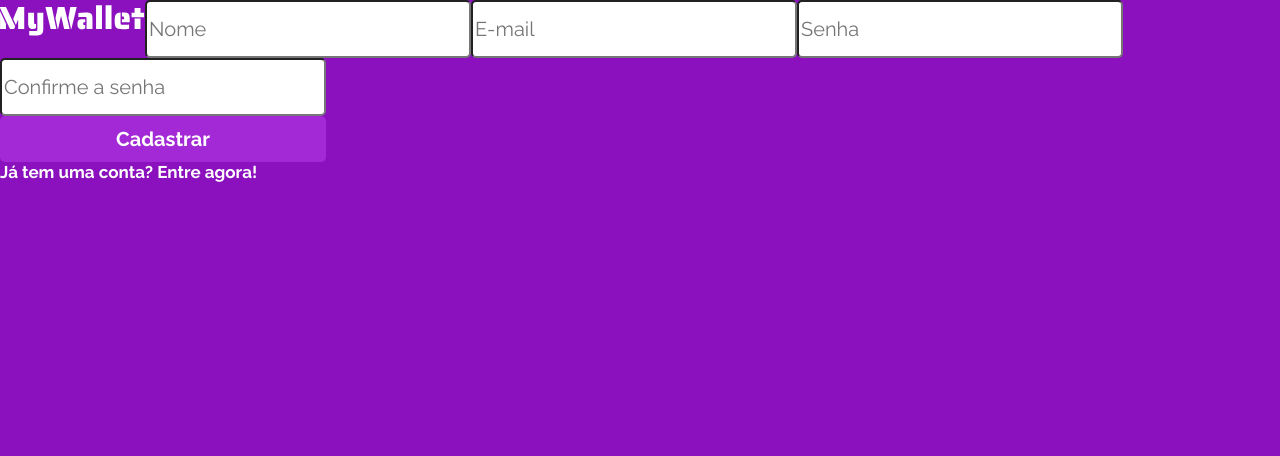
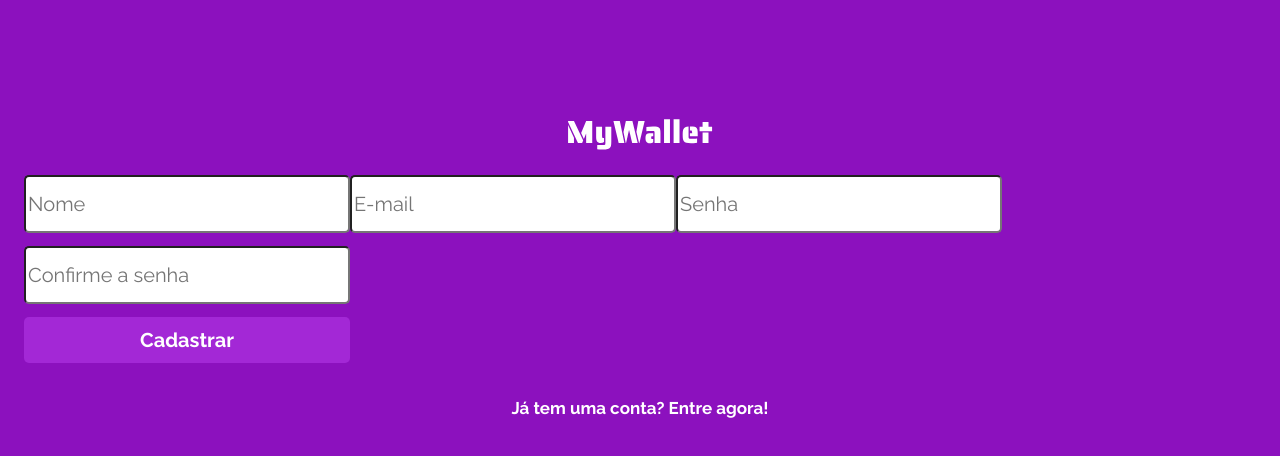
Before and after one commit to Victormarzo/My-Wallet-Front, a React (Create React App) app: page /signup in a window 1280 px wide. Shown: the top 456 px of the page. Built offline with nearby package versions, Linux system fonts and the light colour scheme.

Commit message:
Adicionado alguns componentes reutilizaveis

```diff
--- a/src/assets/styles/globalStyles.js
+++ b/src/assets/styles/globalStyles.js
@@ -34,6 +34,7 @@ footer, header, hgroup, menu, nav, section {
 }
 body {
 	line-height: 1;
+	padding: 24px;
 }
 ol, ul {
 	list-style: none;
--- a/src/components/Components.js
+++ b/src/components/Components.js
@@ -15,6 +15,17 @@ function P({children}){
         <PWrapper>{children}</PWrapper>
     )
 }
+function Center({children}){
+    return(
+        <CenterWrapper>{children}</CenterWrapper>
+        )
+}
+function H1({children}){
+    return(
+        <H1Wrapper>{children}</H1Wrapper>
+    )
+}
+
 const InputWrapper =styled.input`
     width: 326px;
     height: 58px;
@@ -26,6 +37,7 @@ const InputWrapper =styled.input`
     font-size: 20px;
     line-height: 23px;
     color: #000000;
+    margin-bottom: 13px;
 
 `
 const ButtonWrapper =styled.button`
@@ -43,6 +55,7 @@ const ButtonWrapper =styled.button`
     align-items: center;
     justify-content: center;
     border: 0;
+    margin-bottom:35px;
 `
 const PWrapper=styled.p`
     font-family: 'Raleway';
@@ -52,6 +65,19 @@ const PWrapper=styled.p`
     line-height: 20px;
     color: #FFFFFF;
 `
+const CenterWrapper=styled.div`
+    display: flex;
+    justify-content: center;
+    align-items: center;
 
+`
+const H1Wrapper=styled.h1`
+    font-family: 'Raleway';
+    font-style: normal;
+    font-weight: 700;
+    font-size: 26px;
+    line-height: 31px;
+    color: #FFFFFF;
+`
 
-export {Input,Button,P}
+export {Input,Button,P,Center}
--- a/src/components/Login.js
+++ b/src/components/Login.js
@@ -1,13 +1,16 @@
 import { useState } from "react";
-import { Input,Button,P} from "./Components";
+import { Input,Button,P,Center} from "./Components";
 import Logo from "../assets/img/Logo.svg";
+import styled from "styled-components";
 
 export default function Login(){
     const[email,setEmail]=useState('');
     const[password,setPassword]=useState('');
 
     return(<>
-        <img src={Logo} alt="logo"></img>
+        <Center>
+            <LogoWrapper src={Logo} alt="logo"></LogoWrapper>
+        </Center>
         <Input
             placeholder="E-mail"
             required
@@ -21,6 +24,14 @@ export default function Login(){
             onChange={e=>setPassword(e.target.value)}
         ></Input>
         <Button>Entrar</Button>
+        <Center>
             <P>Primeira vez? Cadastre-se!</P>
+        </Center>
+
     </>)
 }
+const LogoWrapper=styled.img`
+    margin-bottom: 25px;
+    margin-top:160px;
+
+`
--- a/src/components/SignUp.js
+++ b/src/components/SignUp.js
@@ -1,6 +1,7 @@
 import { useState } from "react";
-import { Input,Button,P} from "./Components";
+import { Input,Button,P,Center} from "./Components";
 import Logo from "../assets/img/Logo.svg";
+import styled from "styled-components";
 
 
 export default function SignUp(){
@@ -10,7 +11,9 @@ export default function SignUp(){
     const[repeatPassword,setRepeatPassword]=useState('');
 return(
     <>
-    <img src={Logo} alt="logo"></img>
+        <Center>
+            <LogoWrapper src={Logo} alt="logo">
+        </LogoWrapper></Center>
         <Input
             placeholder="Nome"
             required
@@ -36,8 +39,15 @@ return(
             onChange={e=>setRepeatPassword(e.target.value)}
         ></Input>
         <Button>Cadastrar</Button>
+        <Center>
             <P>Já tem uma conta? Entre agora!</P>
+        </Center>
+
     </>
 )
 
 }
+const LogoWrapper=styled.img`
+    margin-bottom: 25px;
+    margin-top:95px;
+`
```
Lines whose indentation alone changed are shown as unchanged.
